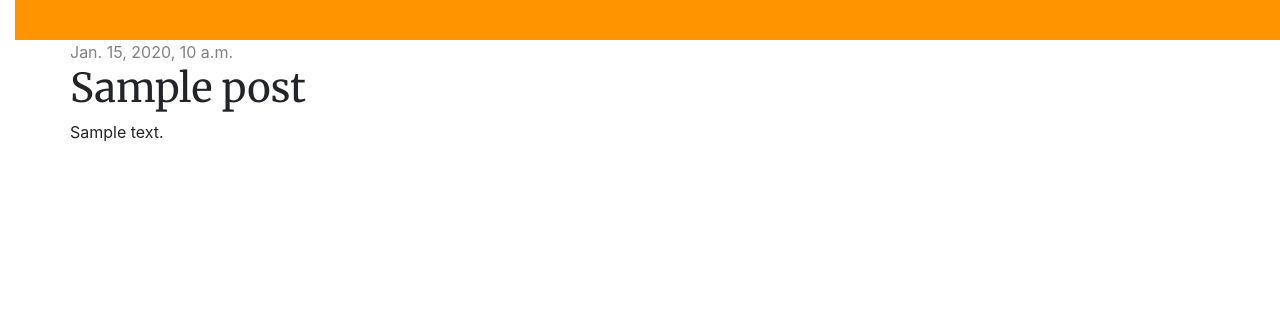
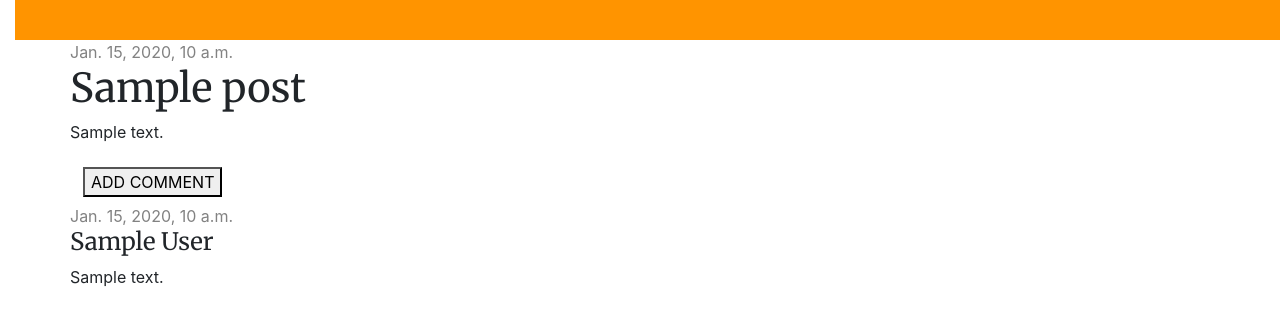
Before and after one commit to malpiatka/my_first_blog, a Django app: template blog/templates/blog/post_detail.html in a window 1280 px wide. Shown: the top 326 px of the page. Run offline with Django 3.2, Linux system fonts and the light colour scheme; the template is opened without the code that fills it: most values are stand-ins (such as "Sample title", 1, 10 or a date in 2020); some libraries are stand-ins or nearby versions.

Commit message:
add comments

```diff
--- a/blog/forms.py
+++ b/blog/forms.py
@@ -1,7 +1,13 @@
 from django import forms
 from .models import Post
+from .models import Comment
 
 class PostForm(forms.ModelForm):
     class Meta:
         model = Post
         fields = ('title','text')
+
+class CommentForm(forms.ModelForm):
+    class Meta:
+        model = Comment
+        fields = ('text',)
--- a/blog/templates/blog/post_detail.html
+++ b/blog/templates/blog/post_detail.html
@@ -8,9 +8,23 @@
     </div>
     {% endif %}
     {% if user.is_authenticated %}
-    <a class="btn btn-default" href="{% url 'post_edit' pk=post.pk %}"><span class="glyphicon glyphicon-pencil"></span></a>
+    <a class="btn btn-default" href="{% url 'post_edit' pk=post.pk %}">
+        <button>EDIT</button>
+    </a>
     {% endif %}
     <h1>{{ post.title }}</h1>
     <p>{{ post.text|linebreaksbr }}</p>
+    <a class="btn btn-default" href="{% url 'comment_new' postId=post.pk %}">
+        <button>ADD COMMENT</button>
+    </a>
+    {% for comment in comments %}
+    <div class="post">
+        <div class="date">
+            {{ comment.published_date }}
+        </div>
+        <h4>{{ comment.author }}</h4>
+        <p>{{ comment.text|linebreaksbr }}</p>
+    </div>
+    {% endfor %}
 </div>
 {% endblock %}
--- a/blog/urls.py
+++ b/blog/urls.py
@@ -4,5 +4,6 @@ urlpatterns = [
     path('', views.post_list, name = 'pos_list'),
     path('post/<int:pk>/', views.post_detail, name='post_detail'),
     path('post/new', views.post_new, name = 'post_new'),
-    path('post/<int:pk>/edit/', views.post_edit, name = 'post_edit')
+    path('post/<int:pk>/edit/', views.post_edit, name = 'post_edit'),
+    path('comment/<int:postId>/', views.comment_new, name = 'comment_new')
 ]
```
Also changed, not shown: blog/models.py (+10 -1 lines), blog/templates/blog/comment.html (added, +16 -0 lines), blog/views.py (+19 -2 lines), blog/migrations/0002_comment.py (added).
